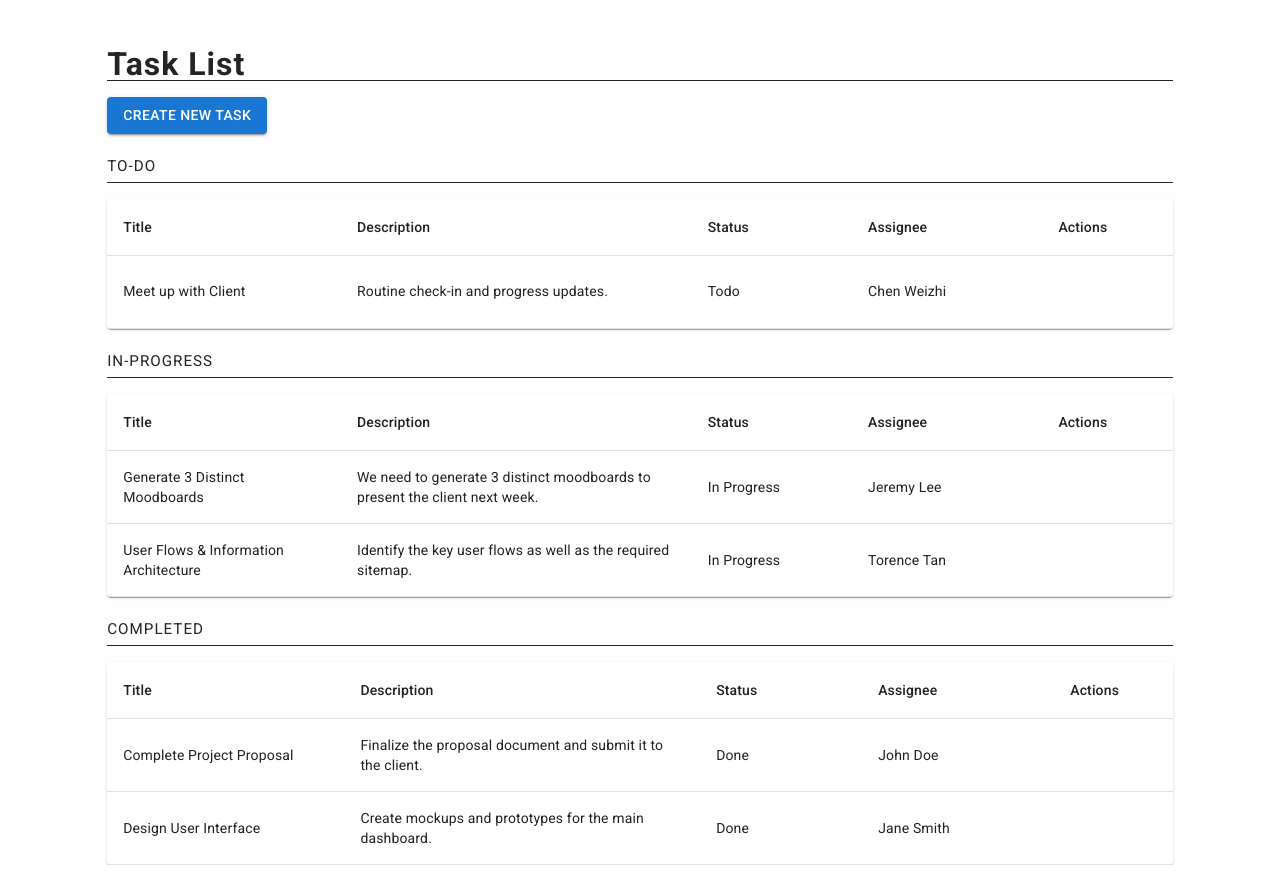
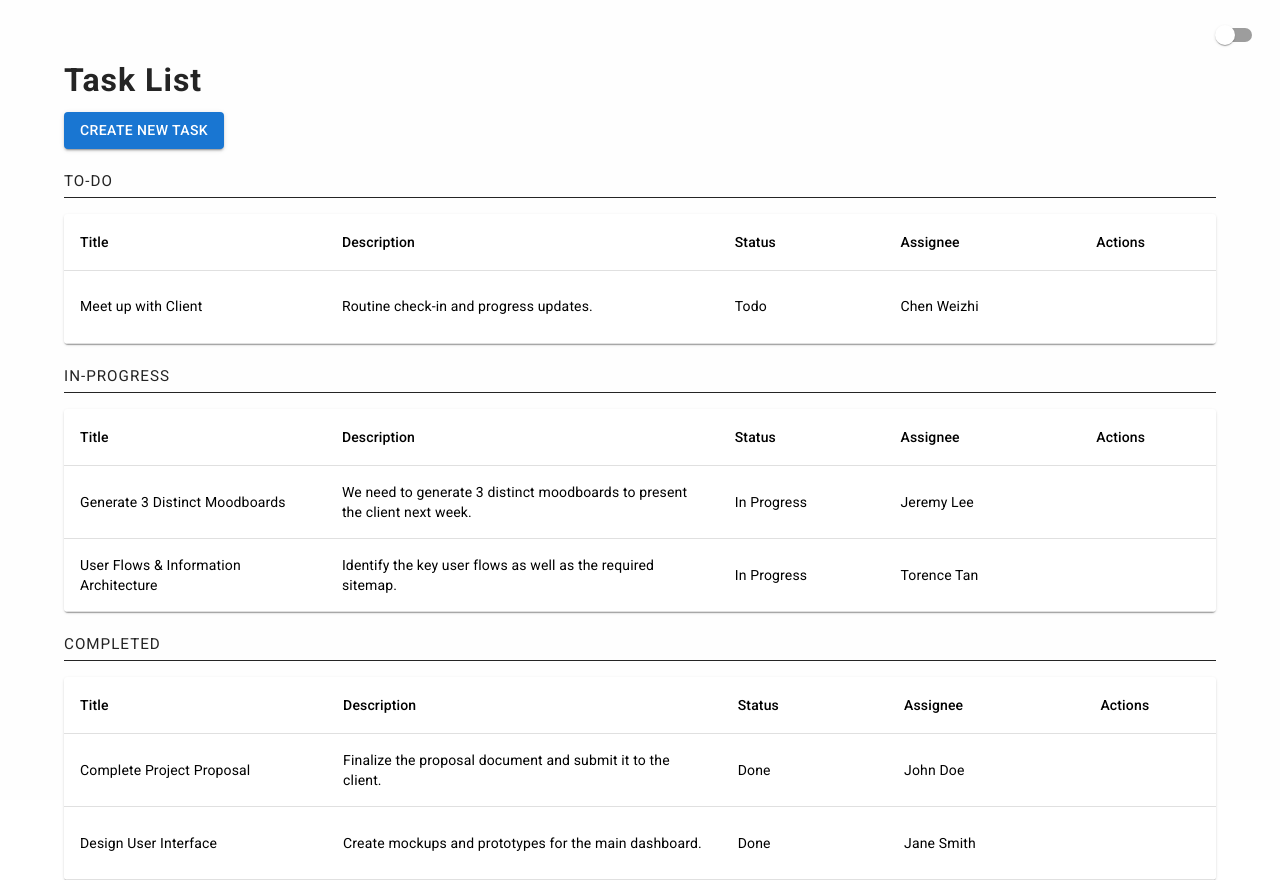
Before and after one commit to d2d-weizhi/project-flow, a React (Vite) app: page / in a window 1280 px wide. Built offline with nearby package versions, Linux system fonts and the light colour scheme; data requests are answered from the project's data file; some icons are missing.

Commit message:
Finished the interview assignment. Time to deploy.

```diff
--- a/package.json
+++ b/package.json
@@ -12,6 +12,7 @@
   },
   "dependencies": {
     "@dnd-kit/core": "^6.3.1",
+    "@dnd-kit/sortable": "^10.0.0",
     "@emotion/react": "^11.14.0",
     "@emotion/styled": "^11.14.0",
     "@mui/icons-material": "^7.1.0",
--- a/src/App.tsx
+++ b/src/App.tsx
@@ -1,12 +1,38 @@
-import TaskList from './components/TaskList/TaskList'
+import { useState, useEffect } from 'react';
+import TaskList from './components/TaskList/TaskList';
+import Switch from '@mui/material/Switch';
 
 function App() {
+  const [theme, setTheme] = useState('light');
+
+  useEffect(() => {
+    const storedTheme = localStorage.getItem('theme');
+    if (storedTheme) {
+      setTheme(storedTheme);
+    } else {
+      // Default to light theme if none is stored
+      setTheme('light');
+      localStorage.setItem('theme', 'light');
+    }
+  }, []);
+
+  useEffect(() => {
+    // Update localStorage whenever the theme changes
+    localStorage.setItem('theme', theme);
+  }, [theme]);
+
+  const toggleTheme = () => {
+    setTheme((prevTheme) => (prevTheme === 'light' ? 'dark' : 'light'));
+  };
 
   return (
-    <div className="w-[90%] max-w-[1800px] min-w-[700px]">
-      <TaskList />
+    <div className={`w-screen h-screen p-16 min-w-[700px] ${theme}-theme`}>
+      <div style={{ position: 'fixed', top: 16, right: 16 }}>
+        <Switch checked={theme === 'dark'} onChange={toggleTheme} />
+      </div>
+      <TaskList theme={theme} />
     </div>
-  )
+  );
 }
 
-export default App
+export default App;
--- a/src/components/TaskForm/TaskForm.tsx
+++ b/src/components/TaskForm/TaskForm.tsx
@@ -1,4 +1,4 @@
-import React, { useState, useEffect, use } from 'react';
+import React, { useState, useEffect } from 'react';
 import type { ITask } from '../../services/types';
 import { TextField, Button, MenuItem  } from '@mui/material';
 
@@ -40,7 +40,7 @@ export default function TaskForm ({ initialTask, onSubmit, onClose }: TaskFormPr
     }
 
     const newTask: ITask = {
-      id: initialTask?.id || Date.now(), // Generate a temporary ID if creating
+      id: (initialTask?.id || Date.now()).toString(), // Generate a temporary ID if creating
       title,
       description,
       status,
--- a/src/components/TaskList/TaskList.tsx
+++ b/src/components/TaskList/TaskList.tsx
@@ -1,27 +1,42 @@
 import { useContext, useState, useEffect } from "react";
-import { TasksContext } from '../../context/TasksContext';
-import { createTask, updateTask, getTasks, deleteTask } from "../../services/api";
+import { TasksContext } from "../../context/TasksContext";
+import {
+  createTask,
+  updateTask,
+  getTasks,
+  deleteTask,
+} from "../../services/api";
 import type { ITask } from "../../services/types"; // Import your Task type
 import {
-	Dialog, DialogTitle, DialogContent, DialogActions,
-  Table, TableBody, TableCell, TableContainer, TableHead, TableRow,
-  Paper, Button, IconButton,
-	useMediaQuery
-} from '@mui/material';
-import EditIcon from '@mui/icons-material/Edit';
-import DeleteIcon from '@mui/icons-material/Delete';
-import CloseIcon from '@mui/icons-material/Close';
+  Dialog,
+  DialogTitle,
+  DialogContent,
+  DialogActions,
+  Table,
+  TableBody,
+  TableCell,
+  TableContainer,
+  TableHead,
+  TableRow,
+  Paper,
+  Button,
+  IconButton,
+  useMediaQuery,
+} from "@mui/material";
+import EditIcon from "@mui/icons-material/Edit";
+import DeleteIcon from "@mui/icons-material/Delete";
+import CloseIcon from "@mui/icons-material/Close";
 
 import TaskForm from "../TaskForm/TaskForm";
 
-export default function TaskList() {
+export default function TaskList({theme}: {theme: string}) {
   const { state, dispatch } = useContext(TasksContext);
   const [isModalOpen, setIsModalOpen] = useState(false);
   const [modalMode, setModalMode] = useState<"create" | "edit">("create");
   const [selectedTask, setSelectedTask] = useState<ITask | null>(null);
 
   const [showDeleteDialog, setShowDeleteDialog] = useState(false);
-  const [taskIdToDelete, setTaskIdToDelete] = useState<number | null>(null);
+  const [taskIdToDelete, setTaskIdToDelete] = useState<string | null>(null);
 
   const isWidth1024 = useMediaQuery("(min-width: 1024px)");
   const isWidth768 = useMediaQuery("(min-width: 768px)");
@@ -37,10 +52,10 @@ export default function TaskList() {
   const handleCreateTask = async (newTask: ITask) => {
     try {
       const createdTask = await createTask(newTask);
-      dispatch({ type: 'CREATE_TASK', payload: createdTask });
+      dispatch({ type: "CREATE_TASK", payload: createdTask });
       handleCloseModal();
     } catch (error) {
-      console.error('Error creating task:', error);
+      console.error("Error creating task:", error);
       // Handle errors (e.g., display an error message to the user)
     }
   };
@@ -48,15 +63,15 @@ export default function TaskList() {
   const handleUpdateTask = async (updatedTask: ITask) => {
     try {
       await updateTask(updatedTask);
-      dispatch({ type: 'UPDATE_TASK', payload: updatedTask });
+      dispatch({ type: "UPDATE_TASK", payload: updatedTask });
       handleCloseModal();
     } catch (error) {
-      console.error('Error updating task:', error);
+      console.error("Error updating task:", error);
       // Handle errors
     }
   };
 
-  const handleDelete = (taskId: number) => {
+  const handleDelete = (taskId: string) => {
     setTaskIdToDelete(taskId);
     setShowDeleteDialog(true);
   };
@@ -65,9 +80,9 @@ export default function TaskList() {
     if (taskIdToDelete !== null) {
       try {
         await deleteTask(taskIdToDelete);
-        dispatch({ type: 'DELETE_TASK', payload: taskIdToDelete });
+        dispatch({ type: "DELETE_TASK", payload: taskIdToDelete });
       } catch (error) {
-        console.error('Error deleting task:', error);
+        console.error("Error deleting task:", error);
         // Handle errors
       }
     }
@@ -115,39 +130,75 @@ export default function TaskList() {
         </DialogActions>
       </Dialog>
 
-			<h3>TO-DO</h3>
+      <h3 className={theme === "light" ? "light-header" : "dark-header" }>TO-DO</h3>
 
-      <TableContainer component={Paper} className="mt-4">
+      <TableContainer component={Paper} className={`mt-4`}>
         <Table>
-          <TableHead>
+          <TableHead className={`${theme}-theme-table`}>
             <TableRow>
               <TableCell
-								className={`${isWidth1024 ? 'w-[20%]' : 'min-w-[150px]'}`}
+                className={`${isWidth1024 ? "w-[20%]" : "min-w-[150px]"}`}
               >
-								Title
+                <span className={`${theme === "dark" ? "text-white" : "text-black"}`}>Title</span>
               </TableCell>
-              {isWidth768 && <TableCell className={`${isWidth1024 ? 'w-[30%]' : 'min-w-[250px]'}`}>Description</TableCell>}
-              <TableCell className="w-[10%] min-w-[150px]">Status</TableCell>
-              {isWidth1024 && <TableCell className="w-[10%] min-w-[180px]">Assignee</TableCell>}
-              <TableCell className="w-[10%] min-w-[120px]">Actions</TableCell>
+              {isWidth768 && (
+                <TableCell
+                  className={`${isWidth1024 ? "w-[30%]" : "min-w-[250px]"}`}
+                >
+                  <span className={`${theme === "dark" ? "text-white" : "text-black"}`}>Description</span>
+                </TableCell>
+              )}
+              <TableCell className="w-[10%] min-w-[150px]">
+								<span className={`${theme === "dark" ? "text-white" : "text-black"}`}>Status</span>
+							</TableCell>
+              {isWidth1024 && (
+                <TableCell className="w-[10%] min-w-[180px]">
+                  <span className={`${theme === "dark" ? "text-white" : "text-black"}`}>Assignee</span>
+                </TableCell>
+              )}
+              <TableCell className="w-[10%] min-w-[120px]">
+								<span className={`${theme === "dark" ? "text-white" : "text-black"}`}>
+									Actions
+								</span>
+							</TableCell>
             </TableRow>
           </TableHead>
-          <TableBody>
+          <TableBody className={`${theme}-theme-table`}>
             {state.tasksByStatus.Todo.map((task) => (
               <TableRow key={task.id}>
-                <TableCell className={`${isWidth1024 ? 'w-[20%]' : 'min-w-[150px]'}`}>
-									{task.title}
+                <TableCell
+                  className={`${isWidth1024 ? "w-[20%]" : "min-w-[150px]"}`}
+                >
+                  <span className={`${theme === "dark" ? "text-white" : "text-black"}`}>{task.title}</span>
                 </TableCell>
-                {isWidth768 && <TableCell className={`${isWidth1024 ? 'w-[30%]' : 'min-w-[250px]'}`}>{task.description}</TableCell>}
+                {isWidth768 && (
+                  <TableCell
+                    className={`${isWidth1024 ? "w-[30%]" : "min-w-[250px]"}`}
+                  >
+                    <span className={`${theme === "dark" ? "text-white" : "text-black"}`}>{task.description}</span>
+                  </TableCell>
+                )}
                 <TableCell className="w-[10%] min-w-[150px]">
-                  {task.status}
+                  <span className={`${theme === "dark" ? "text-white" : "text-black"}`}>{task.status}</span>
                 </TableCell>
-                {isWidth1024 && <TableCell className="w-[10%] min-w-[180px]">{task.assignee}</TableCell>}
+                {isWidth1024 && (
+                  <TableCell className="w-[10%] min-w-[180px]">
+                    <span className={`${theme === "dark" ? "text-white" : "text-black"}`}>{task.assignee}</span>
+                  </TableCell>
+                )}
                 <TableCell className="w-[10%] min-w-[120px]">
-                  <IconButton onClick={() => handleEditTaskOpen(task)}>
+                  <IconButton onClick={() => handleEditTaskOpen(task)}
+										style={{
+											color: theme === "dark" ? "white" : "black",
+										}}
+									>
                     <EditIcon />
                   </IconButton>
-                  <IconButton onClick={() => handleDelete(task.id)}>
+                  <IconButton onClick={() => handleDelete(task.id)}
+										style={{
+											color: theme === "dark" ? "white" : "black",
+										}}
+									>
                     <DeleteIcon />
                   </IconButton>
                 </TableCell>
@@ -157,35 +208,91 @@ export default function TaskList() {
         </Table>
       </TableContainer>
 
-			<h3>In-Progress</h3>
+      <h3 className={theme === "light" ? "light-header" : "dark-header" }>In-Progress</h3>
 
       <TableContainer component={Paper} className="mt-4">
         <Table>
-          <TableHead>
+          <TableHead className={`${theme}-theme-table`}>
             <TableRow>
-              <TableCell className={`${isWidth1024 ? 'w-[20%]' : 'min-w-[150px]'}`}>
+              <TableCell
+                className={`${isWidth1024 ? "w-[20%]" : "min-w-[150px]"}`}
+              >
+								<span className={`${theme === "dark" ? "text-white" : "text-black"}`}>
                 	Title
+								</span>
               </TableCell>
-              {isWidth768 && <TableCell className={`${isWidth1024 ? 'w-[30%]' : 'min-w-[250px]'}`}>Description</TableCell>}
-              <TableCell className="w-[10%] min-w-[150px]">Status</TableCell>
-              {isWidth1024 && <TableCell className="w-[10%] min-w-[180px]">Assignee</TableCell>}
-              <TableCell className="w-[10%] min-w-[120px]">Actions</TableCell>
+              {isWidth768 && (
+                <TableCell
+                  className={`${isWidth1024 ? "w-[30%]" : "min-w-[250px]"}`}
+                >
+									<span className={`${theme === "dark" ? "text-white" : "text-black"}`}>
+                  	Description
+									</span>
+                </TableCell>
+              )}
+              <TableCell className="w-[10%] min-w-[150px]">
+								<span className={`${theme === "dark" ? "text-white" : "text-black"}`}>
+									Status
+								</span>
+							</TableCell>
+              {isWidth1024 && (
+                <TableCell className="w-[10%] min-w-[180px]">
+									<span className={`${theme === "dark" ? "text-white" : "text-black"}`}>
+                 		Assignee
+									</span>
+                </TableCell>
+              )}
+              <TableCell className="w-[10%] min-w-[120px]">
+								<span className={`${theme === "dark" ? "text-white" : "text-black"}`}>
+									Actions
+								</span>
+							</TableCell>
             </TableRow>
           </TableHead>
-          <TableBody>
+          <TableBody className={`${theme}-theme-table`}>
             {state.tasksByStatus.InProgress.map((task) => (
               <TableRow key={task.id}>
-                <TableCell className={`${isWidth1024 ? 'w-[20%]' : 'min-w-[150px]'}`}>{task.title}</TableCell>
-                {isWidth768 && <TableCell className={`${isWidth1024 ? 'w-[30%]' : 'min-w-[250px]'}`}>{task.description}</TableCell>}
+                <TableCell
+                  className={`${isWidth1024 ? "w-[20%]" : "min-w-[150px]"}`}
+                >
+									<span className={`${theme === "dark" ? "text-white" : "text-black"}`}>
+                  	{task.title}
+									</span>
+                </TableCell>
+                {isWidth768 && (
+                  <TableCell
+                    className={`${isWidth1024 ? "w-[30%]" : "min-w-[250px]"}`}
+                  >
+										<span className={`${theme === "dark" ? "text-white" : "text-black"}`}>
+                    	{task.description}
+										</span>
+                  </TableCell>
+                )}
                 <TableCell className="w-[10%] min-w-[150px]">
+									<span className={`${theme === "dark" ? "text-white" : "text-black"}`}>
                   	{task.status}
+									</span>
                 </TableCell>
-                {isWidth1024 && <TableCell className="w-[10%] min-w-[180px]">{task.assignee}</TableCell>}
+                {isWidth1024 && (
+                  <TableCell className="w-[10%] min-w-[180px]">
+										<span className={`${theme === "dark" ? "text-white" : "text-black"}`}>
+                    	{task.assignee}
+										</span>
+                  </TableCell>
+                )}
                 <TableCell className="w-[10%] min-w-[120px]">
-                  <IconButton onClick={() => handleEditTaskOpen(task)}>
+                  <IconButton onClick={() => handleEditTaskOpen(task)}
+										style={{
+											color: theme === "dark" ? "white" : "black",
+										}}
+									>
                     <EditIcon />
                   </IconButton>
-                  <IconButton onClick={() => handleDelete(task.id)}>
+                  <IconButton onClick={() => handleDelete(task.id)}
+										style={{
+											color: theme === "dark" ? "white" : "black",
+										}}
+									>
                     <DeleteIcon />
                   </IconButton>
                 </TableCell>
@@ -195,30 +302,84 @@ export default function TaskList() {
         </Table>
       </TableContainer>
 
-			<h3>Completed</h3>
+      <h3 className={theme === "light" ? "light-header" : "dark-header" }>Completed</h3>
 
       <TableContainer component={Paper} className="mt-4">
         <Table>
-          <TableHead>
+          <TableHead className={`${theme}-theme-table`}>
             <TableRow>
-              <TableCell className={`${isWidth1024 ? 'w-[20%]' : 'min-w-[150px]'}`}>Title</TableCell>
-              {isWidth768 && <TableCell className={`${isWidth1024 ? 'w-[30%]' : 'min-w-[250px]'}`}>Description</TableCell>}
-              <TableCell className="w-[10%] min-w-[150px]">Status</TableCell>
-              {isWidth1024 && <TableCell className="w-[10%] min-w-[180px]">Assignee</TableCell>}
-              <TableCell className="w-[10%] min-w-[100px]">Actions</TableCell>
+              <TableCell
+                className={`${isWidth1024 ? "w-[20%]" : "min-w-[150px]"}`}
+              >
+								<span className={`${theme === "dark" ? "text-white" : "text-black"}`}>
+                	Title
+								</span>
+              </TableCell>
+              {isWidth768 && (
+                <TableCell
+                  className={`${isWidth1024 ? "w-[30%]" : "min-w-[250px]"}`}
+                >
+									<span className={`${theme === "dark" ? "text-white" : "text-black"}`}>
+                  	Description
+									</span>
+                </TableCell>
+              )}
+              <TableCell className="w-[10%] min-w-[150px]">
+								<span className={`${theme === "dark" ? "text-white" : "text-black"}`}>
+									Status
+								</span>
+							</TableCell>
+              {isWidth1024 && (
+                <TableCell className="w-[10%] min-w-[180px]">
+									<span className={`${theme === "dark" ? "text-white" : "text-black"}`}>
+                  	Assignee
+									</span>
+                </TableCell>
+              )}
+              <TableCell className="w-[10%] min-w-[100px]">
+								<span className={`${theme === "dark" ? "text-white" : "text-black"}`}>
+									Actions
+								</span>
+							</TableCell>
             </TableRow>
           </TableHead>
-          <TableBody>
+          <TableBody className={`${theme}-theme-table`}>
             {state.tasksByStatus.Done.map((task) => (
               <TableRow key={task.id}>
-                <TableCell className={`${isWidth1024 ? 'w-[20%]' : 'min-w-[150px]'}`}>{task.title}</TableCell>
-                {isWidth768 && <TableCell className={`${isWidth1024 ? 'w-[30%]' : 'min-w-[250px]'}`}>{task.description}</TableCell>}
+                <TableCell
+                  className={`${isWidth1024 ? "w-[20%]" : "min-w-[150px]"}`}
+                >
+									<span className={`${theme === "dark" ? "text-white" : "text-black"}`}>
+                  	{task.title}
+									</span>
+                </TableCell>
+                {isWidth768 && (
+                  <TableCell
+                    className={`${isWidth1024 ? "w-[30%]" : "min-w-[250px]"}`}
+                  >
+										<span className={`${theme === "dark" ? "text-white" : "text-black"}`}>
+                    	{task.description}
+										</span>
+                  </TableCell>
+                )}
                 <TableCell className="w-[10%] min-w-[150px]">
+									<span className={`${theme === "dark" ? "text-white" : "text-black"}`}>
                   	{task.status}
+									</span>
                 </TableCell>
-                {isWidth1024 && <TableCell className="w-[10%] min-w-[180px]">{task.assignee}</TableCell>}
+                {isWidth1024 && (
+                  <TableCell className="w-[10%] min-w-[180px]">
+										<span className={`${theme === "dark" ? "text-white" : "text-black"}`}>
+                    	{task.assignee}
+										</span>
+                  </TableCell>
+                )}
                 <TableCell className="w-[10%] min-w-[100px]">
-                  <IconButton onClick={() => handleDelete(task.id)}>
+                  <IconButton onClick={() => handleDelete(task.id)}
+										style={{
+											color: theme === "dark" ? "white" : "black",
+										}}
+									>
                     <DeleteIcon />
                   </IconButton>
                 </TableCell>
@@ -254,4 +415,4 @@ export default function TaskList() {
       )}
     </div>
   );
-};
+}
--- a/src/context/TasksContext.tsx
+++ b/src/context/TasksContext.tsx
@@ -13,7 +13,7 @@ type TaskAction =
   | { type: "FETCH_TASKS"; payload: ITask[] }
   | { type: "CREATE_TASK"; payload: ITask }
   | { type: "UPDATE_TASK"; payload: ITask }
-  | { type: "DELETE_TASK"; payload: number }; // Payload is the task ID
+  | { type: "DELETE_TASK"; payload: string }; // Payload is the task ID
 
 const initialState: TaskState = {
   tasksByStatus: {
--- a/src/global.css
+++ b/src/global.css
@@ -1,22 +1,47 @@
 @import "tailwindcss";
+
+:root {
+  --light-bg-color: #fefefe;  /* Default: Light theme */
+  --light-text-color: #242424; /* Default: Light theme */
+
+  --dark-bg-color: #121212;  /* Default: Dark theme */
+  --dark-text-color: #fefefe;  /* Default: Dark theme */
+
+}
 
 #root {
   @apply w-screen h-screen;
-  @apply flex p-12 justify-center;
+  @apply flex justify-center;
   font-family: "Roboto", system-ui, Avenir, Helvetica, Arial, sans-serif;
   letter-spacing: 1px;
   line-height: 1.6;
   font-weight: 350;
   font-size: 1.125rem;
 
-  color-scheme: light dark;
-  color: #242424;
-  background-color: #fefefe;
-
   font-synthesis: none;
   text-rendering: optimizeLegibility;
   -webkit-font-smoothing: antialiased;
   -moz-osx-font-smoothing: grayscale;
+}
+
+.light-theme {
+  /* Use the CSS variables here */
+  background-color: var(--light-bg-color);
+  color: var(--light-text-color);
+}
+
+.dark-theme {
+  /* Use the CSS variables here */
+  background-color: var(--dark-bg-color);
+  color: var(--dark-text-color);
+}
+
+.light-header {
+  border-bottom: 1px solid #242424;
+}
+
+.dark-header {
+  border-bottom: 1px solid #fefefe;
 }
 
 h1 {
@@ -25,7 +50,6 @@ h1 {
   font-weight: 700;
   letter-spacing: 1px;
   line-height: 1rem;
-  border-bottom: 1px solid #242424;
 }
 
 h2 {
@@ -34,7 +58,6 @@ h2 {
   font-weight: 700;
   letter-spacing: 1px;
   line-height: 1rem;
-  border-bottom: 1px solid #242424;
 }
 
 h3 {
@@ -44,7 +67,16 @@ h3 {
   letter-spacing: 1px;
   line-height: 1.5rem;
   text-transform: uppercase;
-  border-bottom: 1px solid #242424;
+}
+
+.light-theme-table {
+  background-color: white; /* Light theme table background */
+  color: black;           /* Light theme table text color */
+}
+
+.dark-theme-table {
+  background-color: #333; /* Dark theme table background */
+  color: white;           /* Dark theme table text color */
 }
 
 .modal-overlay {
--- a/src/services/api.ts
+++ b/src/services/api.ts
@@ -1,45 +1,92 @@
 import type { ITask } from "./types";
 
-const API_URL = 'http://localhost:3001';
+// Helper function to get tasks from localStorage
+const getLocalTasks = (): ITask[] => {
+  const storedTasks = localStorage.getItem('tasks');
+  return storedTasks ? JSON.parse(storedTasks) : [];
+};
+
+// Helper function to save tasks to localStorage
+const setLocalTasks = (tasks: ITask[]) => {
+  localStorage.setItem('tasks', JSON.stringify(tasks));
+};
+
+// Seed initial data from db.json on first load
+const seedInitialData = () => {
+  if (!localStorage.getItem('tasks')) { // Only seed if localStorage is empty
+    const initialTasks: ITask[] = [
+    	{
+				"id": "1",
+				"title": "Complete Project Proposal",
+				"description": "Finalize the proposal document and submit it to the client.",
+				"status": "Done",
+				"assignee": "John Doe"
+			},
+			{
+				"id": "2",
+				"title": "Design User Interface",
+				"description": "Create mockups and prototypes for the main dashboard.",
+				"status": "Done",
+				"assignee": "Jane Smith"
+			},
+			{
+				"id": "1748155388332",
+				"title": "Generate 3 Distinct Moodboards",
+				"description": "We need to generate 3 distinct moodboards to present the client next week.",
+				"status": "In Progress",
+				"assignee": "Jeremy Lee"
+			},
+			{
+				"id": "1748155482752",
+				"title": "User Flows & Information Architecture",
+				"description": "Identify the key user flows as well as the required sitemap.",
+				"status": "In Progress",
+				"assignee": "Torence Tan"
+			},
+			{
+				"id": "1748156922772",
+				"title": "Meet up with Client",
+				"description": "Routine check-in and progress updates.",
+				"status": "Todo",
+				"assignee": "Chen Weizhi"
+			}
+		];
+    setLocalTasks(initialTasks);
+  }
+};
+
+seedInitialData(); // Call the seeding function when the app loads
+
+// ... (Modified API functions) ...
 
 export const getTasks = async (): Promise<ITask[]> => {
-  const response = await fetch(`${API_URL}/tasks`);
-  return response.json();
+  return getLocalTasks();
 };
 
-// GET a single task by ID
-export const getTaskById = async (id: number): Promise<ITask> => {
-  const response = await fetch(`${API_URL}/tasks/${id}`);
-  return response.json();
+export const getTaskById = async (id: string): Promise<ITask | undefined> => {
+  const tasks = getLocalTasks();
+  return tasks.find(task => task.id === id);
 };
 
-// POST a new task
 export const createTask = async (task: ITask): Promise<ITask> => {
-  const response = await fetch(`${API_URL}/tasks`, {
-    method: "POST",
-    headers: {
-      "Content-Type": "application/json",
-    },
-    body: JSON.stringify(task),
-  });
-  return response.json();
+  const tasks = getLocalTasks();
+  const newTask = { ...task, id: Date.now().toString() }; // Generate a simple ID
+  tasks.push(newTask);
+  setLocalTasks(tasks);
+  return newTask;
 };
 
-// PUT (update) an existing task
-export const updateTask = async (task: ITask): Promise<void> => {
-	console.log(JSON.stringify(task));
-  await fetch(`${API_URL}/tasks/${task.id}`, {
-    method: "PUT",
-    headers: {
-      "Content-Type": "application/json",
-    },
-    body: JSON.stringify(task),
-  });
+export const updateTask = async (updatedTask: ITask): Promise<void> => {
+  const tasks = getLocalTasks();
+  const taskIndex = tasks.findIndex(task => task.id === updatedTask.id);
+  if (taskIndex !== -1) {
+    tasks[taskIndex] = updatedTask;
+    setLocalTasks(tasks);
+  }
 };
 
-// DELETE a task by ID
-export const deleteTask = async (id: number): Promise<void> => {
-  await fetch(`${API_URL}/tasks/${id}`, {
-    method: "DELETE",
-  });
+export const deleteTask = async (id: string): Promise<void> => {
+  const tasks = getLocalTasks();
+  const updatedTasks = tasks.filter(task => task.id !== id);
+  setLocalTasks(updatedTasks);
 };
--- a/src/services/types.ts
+++ b/src/services/types.ts
@@ -1,5 +1,5 @@
 export interface ITask {
-  id: number;
+  id: string;
   title: string;
   description: string;
   status: string;
```
Also changed, not shown: 2 other files (tests, documents, lock files or other folders). Lines whose indentation alone changed are shown as unchanged.
